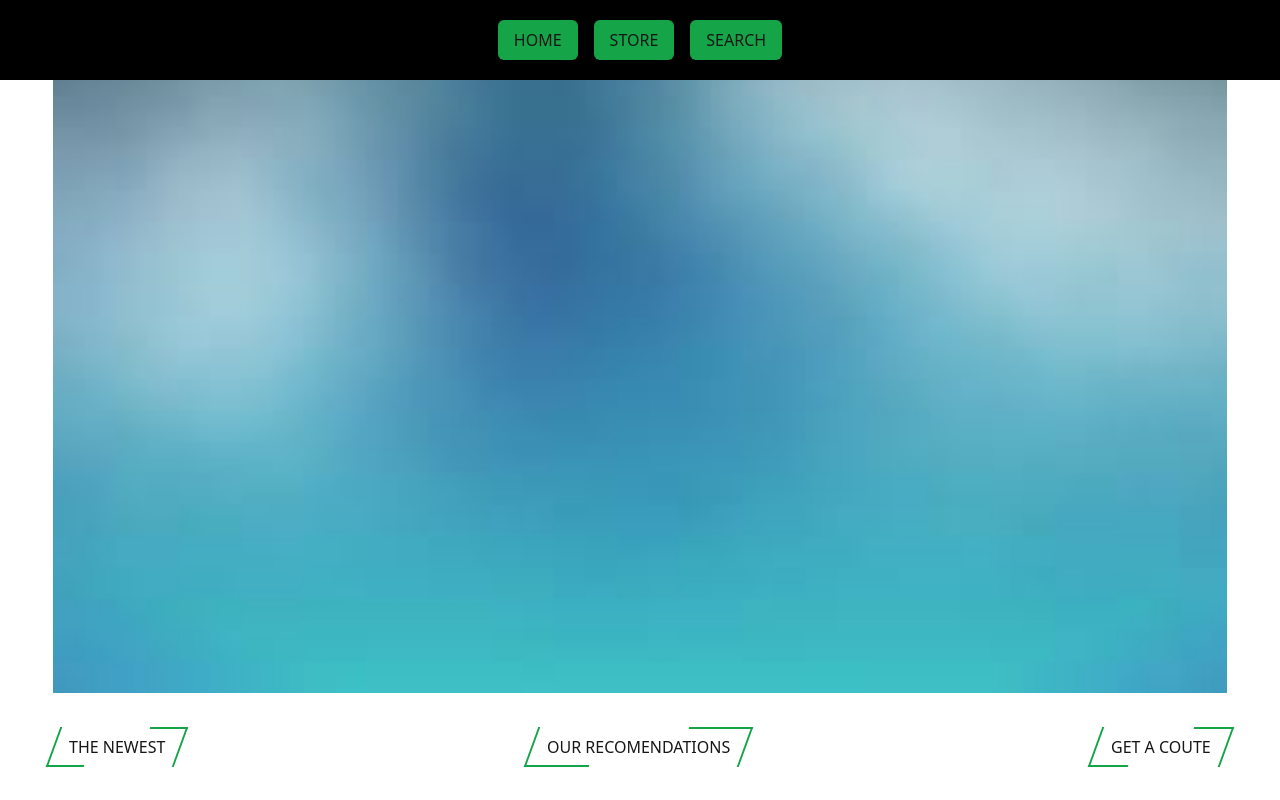
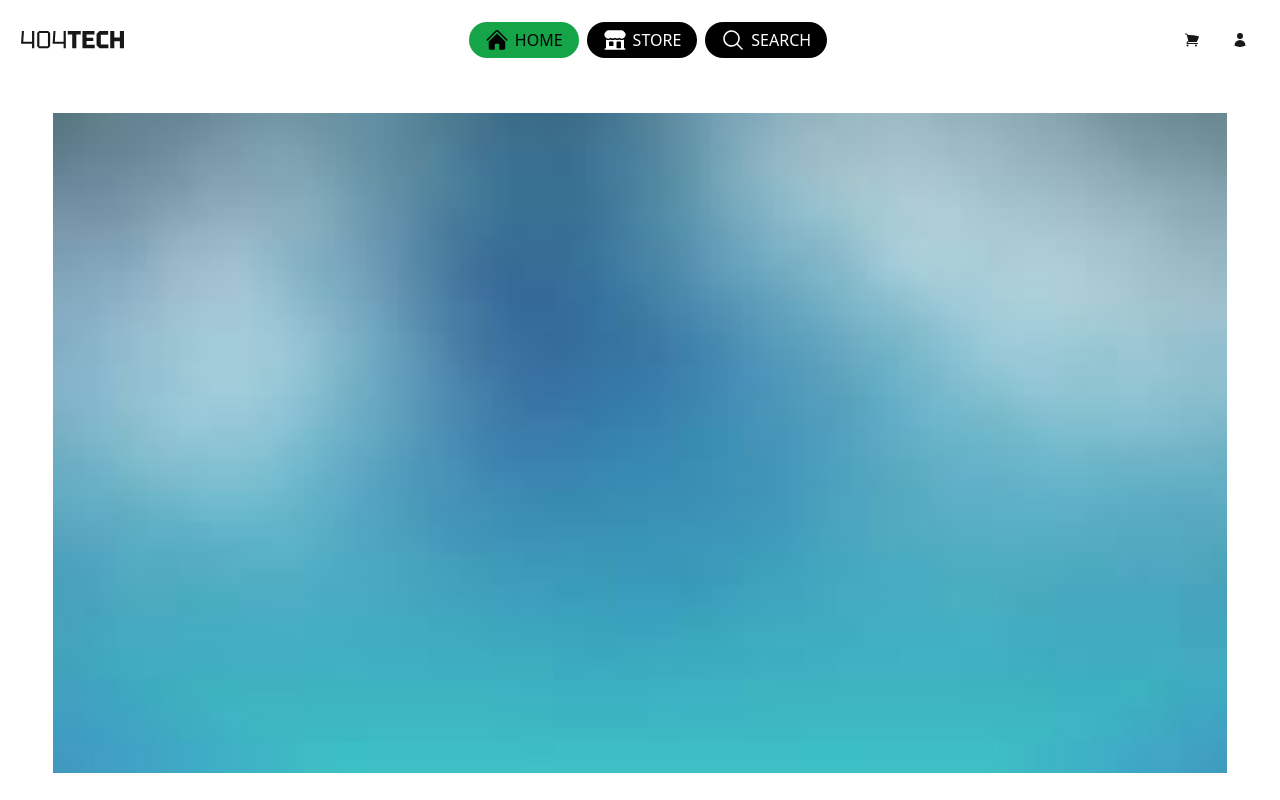
Before and after one commit to JhojanRop/404-tech-frontend, a Next.js app: page / in a window 1280 px wide. Shown: the top 800 px of the page. Built offline with nearby package versions, Linux system fonts and the light colour scheme; a web font is replaced by a local one.

Commit message:
refactor: refactor navbar

```diff
--- a/src/components/home/navbar.tsx
+++ b/src/components/home/navbar.tsx
@@ -1,23 +1,25 @@
+'use client'
+import { HomeIcon, BuildingStorefrontIcon, MagnifyingGlassIcon, ShoppingCartIcon, UserIcon } from "@heroicons/react/24/solid";
+import Logo from "../icons/Logo";
 import Button from "../ui/Button";
+import Link from "next/link";
+import IconButton from "../ui/IconButton";
 
-const Navbar = () => {
+export default function Navbar() {
     return (
-        <div className="flex w-full justify-between items-center h-[10vh] fixed top-0 left-0 z-10 px-4 bg-black">
-            <div></div>
-            <div className="flex gap-4">
-                <Button variant="classic" className="px-4 py-2 color-black">
-                    <span>HOME</span>
-                </Button>
-                <Button variant="classic" className="px-4 py-2 color-black">
-                    <span>STORE</span>
-                </Button>
-                <Button variant="classic" className="px-4 py-2 color-black">
-                    <span>SEARCH</span>
-                </Button>
+        <header className="h-20 px-5 flex items-center">
+            <Link href="/" ><Logo className="w-26" /></Link>
+
+            <nav className="flex grow justify-center gap-2">
+                <Button variant="icon" type="link" href="/" selected icon={<HomeIcon width={24} />}>Home</Button>
+                <Button variant="icon" type="link" href="/products" icon={<BuildingStorefrontIcon width={24} />}>Store</Button>
+                <Button variant="icon" type="link" href="/search" icon={<MagnifyingGlassIcon width={24} />}>Search</Button>
+            </nav>
+
+            <div className="flex gap-2">
+                <IconButton icon={<ShoppingCartIcon width={16} />} quantity={0} />
+                <IconButton icon={<UserIcon width={16} />} />
             </div>
-            <div></div>
-        </div>
+        </header>
     )
 }
-
-export default Navbar;
```
